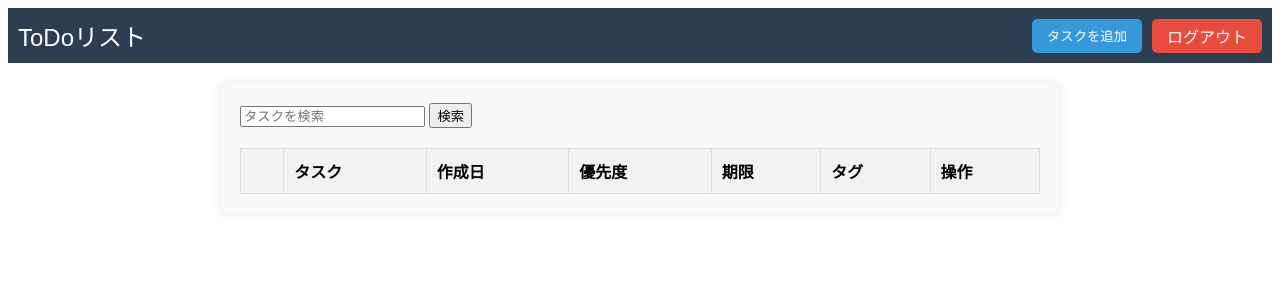
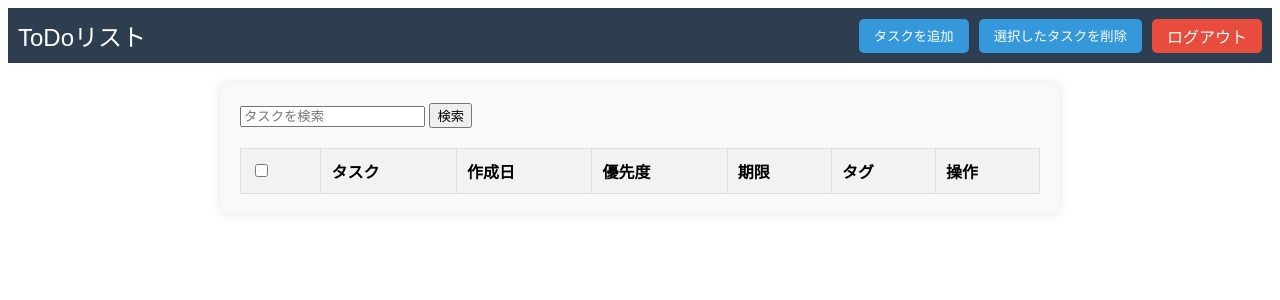
Before and after one commit to kazucch0925/flask_ecs_test, a Flask app: page / in a window 1280 px wide. Shown: the top 300 px of the page. Run offline with Flask 3, Linux system fonts and the light colour scheme; the visitor is signed in with stand-in values (Sample User, id 1); data that the repository does not hold is empty.

Commit message:
チェックボックスを一括選択用に修正

```diff
--- a/static/scripts.js
+++ b/static/scripts.js
@@ -166,7 +166,7 @@ document.addEventListener('click', function(event) {
         const taskId = event.target.getAttribute('data-task-id');
         const isComplete = event.target.checked;
 
-        fetch(`/update-task-status/${taskId}`, {
+        fetch(`/todos/${taskId}/status`, {
             method: 'PATCH',
             headers: {
                 'Content-Type': 'application/json',
--- a/templates/index.html
+++ b/templates/index.html
@@ -11,6 +11,7 @@
         <span>ToDoリスト</span>
         <div class="nav-buttons">
             <button id="openModalButton">タスクを追加</button>
+            <button id="deleteSelectedTasks" onclick="deleteSelectedTasks()">選択したタスクを削除</button>
             <a href="/logout" id="logoutButton">ログアウト</a>
         </div>
     </div>
@@ -20,7 +21,7 @@
         <table class="todo-table">
             <thead>
                 <tr>
-                    <th></th>
+                    <th><input type="checkbox" id="selectAll"></th>
 		    <th>タスク</th>
                     <th>作成日</th>
                     <th>優先度</th>
```
